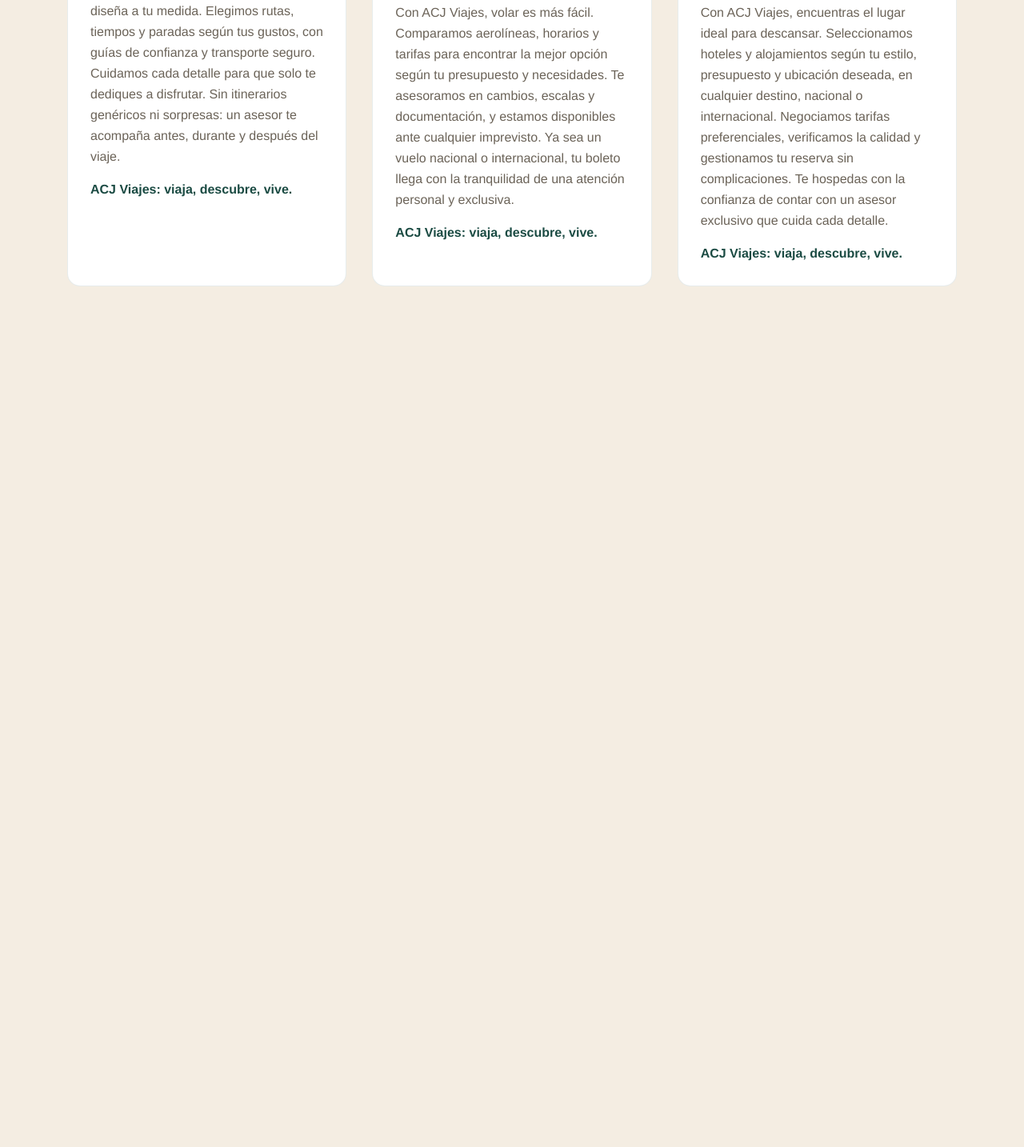
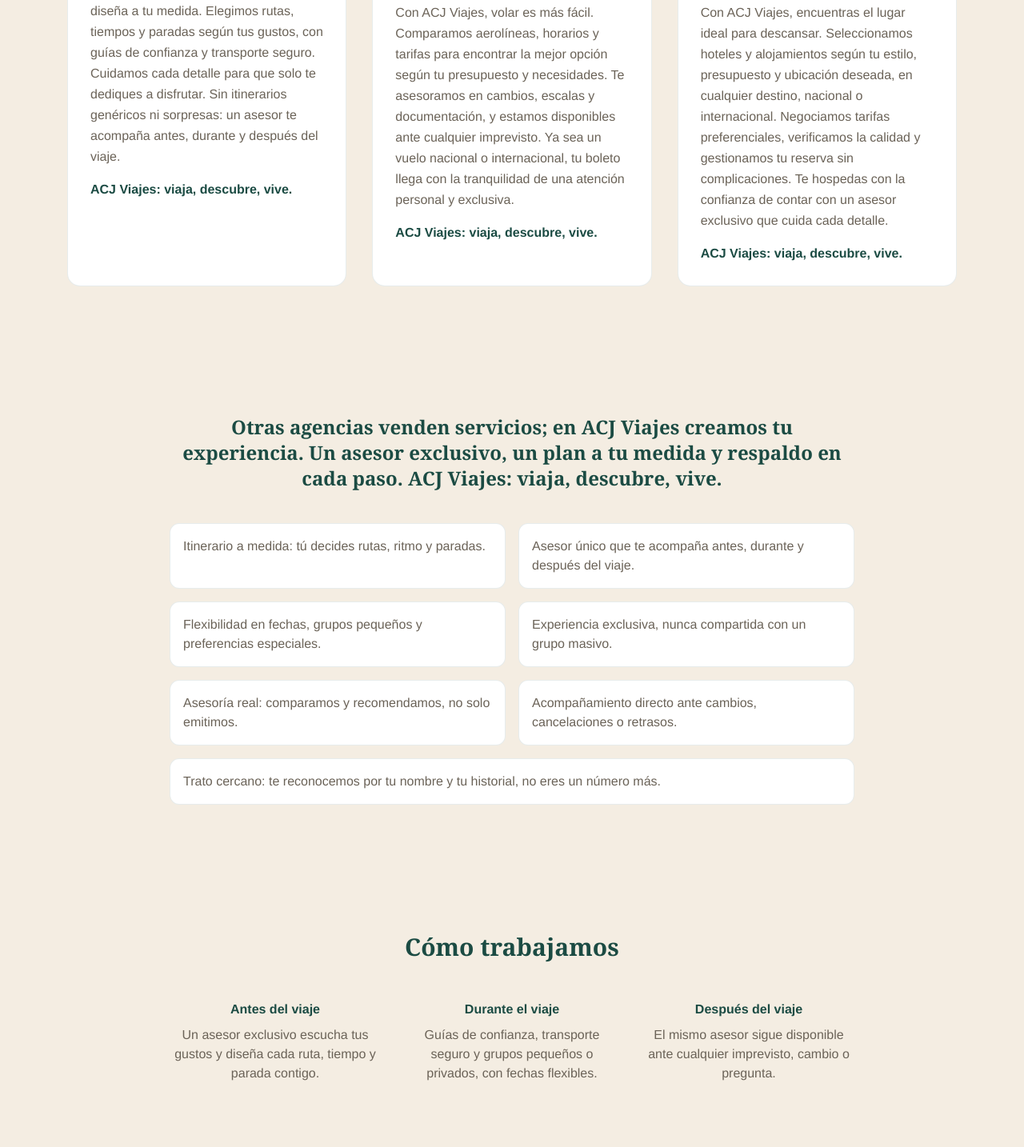
Before and after one commit to AedanCoder02/acj-viajes, a website: page index.html in a window 1280 px wide. Shown: the part 783-2217 px from the top of the page at 80% size. Before the commit the page ends 1221 px from the top, so only its background shows below. Drawn offline with nearby package versions, Linux system fonts and the light colour scheme.

Commit message:
feat: add differentiation and trust/process sections

```diff
--- a/index.html
+++ b/index.html
@@ -117,6 +117,79 @@
         </article>
       </div>
     </section>
+
+    <section id="diferencia" class="py-20 px-5 max-w-4xl mx-auto">
+      <p class="text-xl md:text-2xl font-serif font-semibold text-center leading-snug mb-10">
+        <span lang="es">Otras agencias venden servicios; en ACJ Viajes creamos tu experiencia. Un asesor exclusivo, un plan a tu medida y respaldo en cada paso. ACJ Viajes: viaja, descubre, vive.</span>
+        <span lang="en">Other agencies sell services; at ACJ Viajes we create your experience. One exclusive advisor, a plan made for you, and support at every step. ACJ Viajes: travel, discover, live.</span>
+      </p>
+      <ul class="grid md:grid-cols-2 gap-4 text-stone">
+        <li class="bg-white rounded-xl p-4 border border-forest/10">
+          <span lang="es">Itinerario a medida: tú decides rutas, ritmo y paradas.</span>
+          <span lang="en">A custom itinerary: you choose the routes, pace, and stops.</span>
+        </li>
+        <li class="bg-white rounded-xl p-4 border border-forest/10">
+          <span lang="es">Asesor único que te acompaña antes, durante y después del viaje.</span>
+          <span lang="en">One dedicated advisor with you before, during, and after the trip.</span>
+        </li>
+        <li class="bg-white rounded-xl p-4 border border-forest/10">
+          <span lang="es">Flexibilidad en fechas, grupos pequeños y preferencias especiales.</span>
+          <span lang="en">Flexibility in dates, small groups, and special preferences.</span>
+        </li>
+        <li class="bg-white rounded-xl p-4 border border-forest/10">
+          <span lang="es">Experiencia exclusiva, nunca compartida con un grupo masivo.</span>
+          <span lang="en">An exclusive experience, never shared with a mass group.</span>
+        </li>
+        <li class="bg-white rounded-xl p-4 border border-forest/10">
+          <span lang="es">Asesoría real: comparamos y recomendamos, no solo emitimos.</span>
+          <span lang="en">Real advice: we compare and recommend, we don't just issue.</span>
+        </li>
+        <li class="bg-white rounded-xl p-4 border border-forest/10">
+          <span lang="es">Acompañamiento directo ante cambios, cancelaciones o retrasos.</span>
+          <span lang="en">Direct support when changes, cancellations, or delays come up.</span>
+        </li>
+        <li class="bg-white rounded-xl p-4 border border-forest/10 md:col-span-2">
+          <span lang="es">Trato cercano: te reconocemos por tu nombre y tu historial, no eres un número más.</span>
+          <span lang="en">A personal relationship: you're known by name and history, not a number.</span>
+        </li>
+      </ul>
+    </section>
+
+    <section id="proceso" class="py-20 px-5 max-w-4xl mx-auto">
+      <h2 class="font-serif text-3xl font-bold text-center mb-12">
+        <span lang="es">Cómo trabajamos</span>
+        <span lang="en">How we work</span>
+      </h2>
+      <div class="grid md:grid-cols-3 gap-8 text-center">
+        <div>
+          <h3 class="font-semibold mb-2">
+            <span lang="es">Antes del viaje</span><span lang="en">Before the trip</span>
+          </h3>
+          <p class="text-stone">
+            <span lang="es">Un asesor exclusivo escucha tus gustos y diseña cada ruta, tiempo y parada contigo.</span>
+            <span lang="en">One dedicated advisor listens to your preferences and designs every route, pace, and stop with you.</span>
+          </p>
+        </div>
+        <div>
+          <h3 class="font-semibold mb-2">
+            <span lang="es">Durante el viaje</span><span lang="en">During the trip</span>
+          </h3>
+          <p class="text-stone">
+            <span lang="es">Guías de confianza, transporte seguro y grupos pequeños o privados, con fechas flexibles.</span>
+            <span lang="en">Trusted guides, secure transportation, and small or private groups, with flexible dates.</span>
+          </p>
+        </div>
+        <div>
+          <h3 class="font-semibold mb-2">
+            <span lang="es">Después del viaje</span><span lang="en">After the trip</span>
+          </h3>
+          <p class="text-stone">
+            <span lang="es">El mismo asesor sigue disponible ante cualquier imprevisto, cambio o pregunta.</span>
+            <span lang="en">The same advisor stays available for any unexpected situation, change, or question.</span>
+          </p>
+        </div>
+      </div>
+    </section>
   </main>
 
   <footer id="footer"></footer>
```
Also changed, not shown: tests/content.test.mjs (+20 -2 lines).
